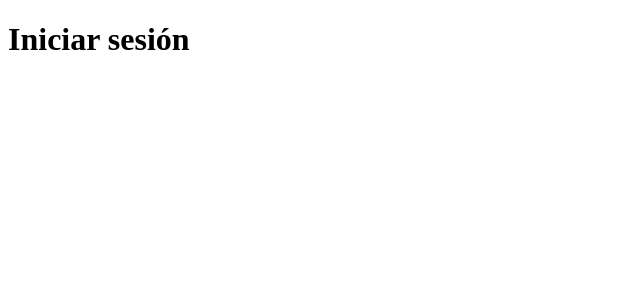
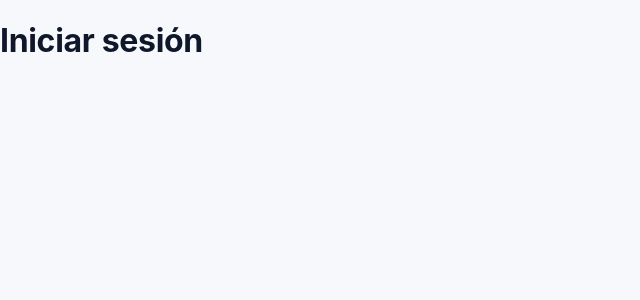
Before and after one commit to albertone448/batazo, a React (Vite) app in the folder web/: page /login in a window 1280 px wide. Shown: the top 300 px of the page, without its empty margins (0-640 px from the left). Built offline with nearby package versions, Linux system fonts and the light colour scheme.

Commit message:
feat: apply brand tokens and global base styles (KAN-39)

```diff
--- a/web/src/main.tsx
+++ b/web/src/main.tsx
@@ -4,6 +4,8 @@ import { StrictMode } from 'react';
 import { createRoot } from 'react-dom/client';
 import { QueryClientProvider } from '@tanstack/react-query';
 import { queryClient } from './lib/queryClient';
+import './styles/tokens.css';
+import './styles/global.css';
 
 createRoot(document.getElementById('root')!).render(
   <StrictMode>
--- /dev/null
+++ b/web/src/styles/global.css
@@ -0,0 +1,38 @@
+*,
+*::before,
+*::after {
+  box-sizing: border-box;
+}
+
+body {
+  margin: 0;
+  background: var(--color-bg);
+  color: var(--color-text);
+  font: var(--text-body);
+}
+
+h1 {
+  font: var(--text-h1);
+  letter-spacing: var(--text-h1-letter-spacing);
+  text-wrap: balance;
+}
+
+h2 {
+  font: var(--text-h2);
+  text-wrap: balance;
+}
+
+h3 {
+  font: var(--text-h3);
+  text-wrap: balance;
+}
+
+a {
+  color: var(--color-link);
+  text-decoration: underline;
+}
+
+:focus-visible {
+  outline: 3px solid var(--color-focus);
+  outline-offset: 2px;
+}
```
